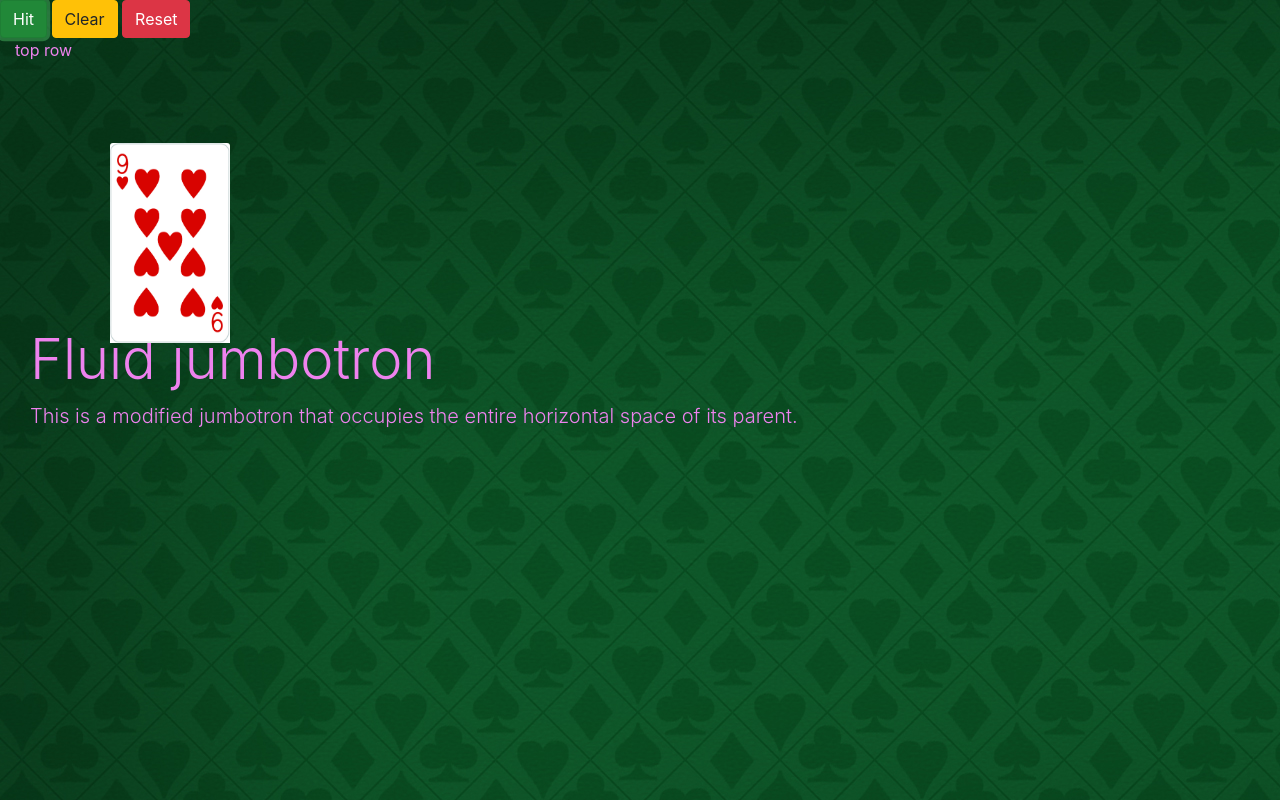
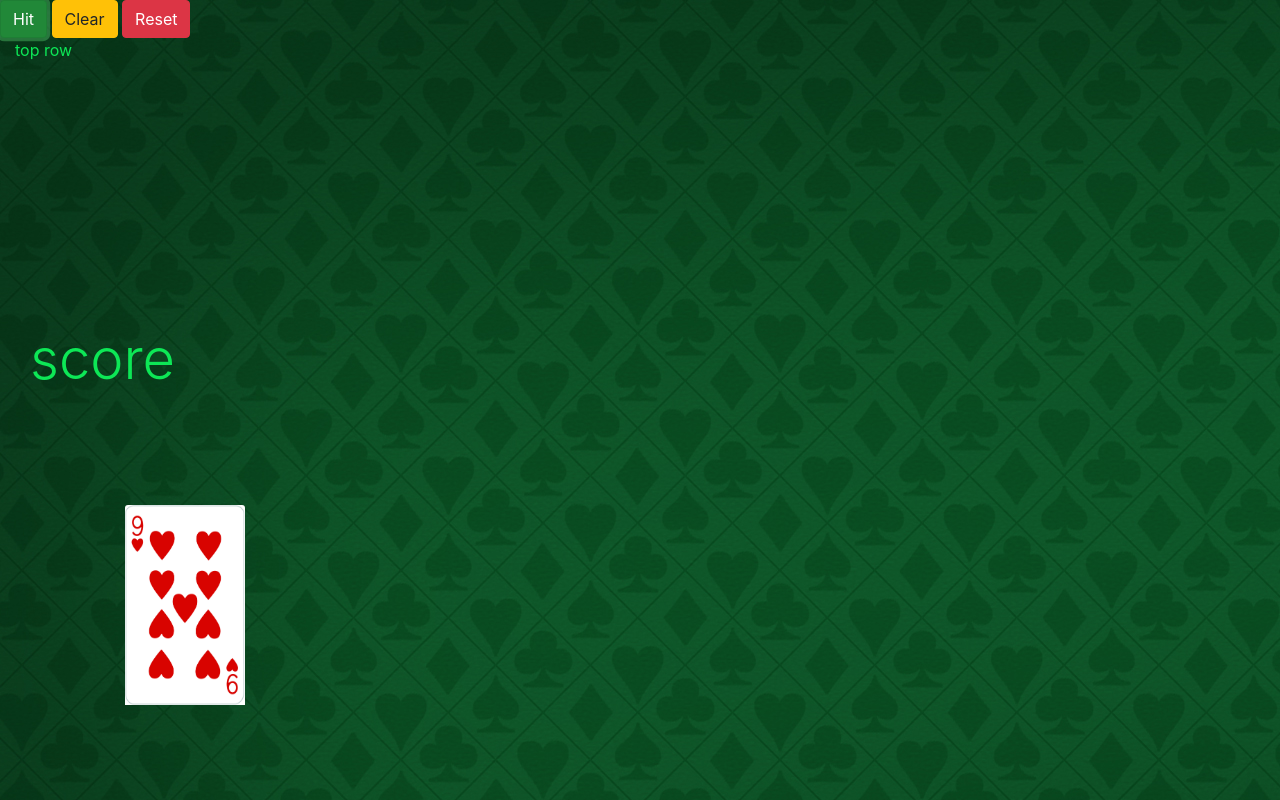
Before and after one commit to J-Martin462/Twenty_ONE, a plain HTML site: page index.html in a window 1280 px wide. Both pictures are taken after a click on the button "Hit". Shown: the top 800 px of the page. Drawn offline with nearby package versions, Linux system fonts and the light colour scheme; files whose address does not match are found by name.

Commit message:
trying to pull

```diff
--- a/app.js
+++ b/app.js
@@ -13,7 +13,7 @@ function hit(){
     var r = Math.floor(Math.random() * 10) + 1
     var suits = [ "C", "D", "H", "S"]
     var ransuit = Math.floor(Math.random() * 4)
-    document.getElementById("carddeck").insertAdjacentHTML ("beforeend", "<img src=Cards/"+ r + suits[ransuit] +".jpg class=card-img-top alt=..>")
+    document.getElementById("carddeck").insertAdjacentHTML ("beforeend", "<img src=images/"+ r + suits[ransuit] +".jpg class=card-img-top alt=..>")
     return r
 }
 
@@ -21,7 +21,7 @@ function compGam() {
     var r = Math.floor(Math.random() * 10) + 1
     var suits = [ "C", "D", "H", "S"]
     var ransuit = Math.floor(Math.random() * 4)
-    document.getElementById("carddeck-comp").insertAdjacentHTML ("beforeend", "<img src=Cards/"+ r + suits[ransuit] +".jpg class=card-img-top alt=..>")
+    document.getElementById("carddeck-comp").insertAdjacentHTML ("beforeend", "<img src=images/"+ r + suits[ransuit] +".jpg class=card-img-top alt=..>")
     return r
 
 }
--- a/index.html
+++ b/index.html
@@ -24,8 +24,8 @@
               </div>
                 <div class="jumbotron jumbotron-fluid jumbo" id="player">
                   <div class="container">
-                    <h1 class="display-4">Fluid jumbotron</h1>
-                    <p class="lead">This is a modified jumbotron that occupies the entire horizontal space of its parent.</p>
+                    <h1 class="display-4" id="jumbo">score</h1>
+                    <p class="lead"></p>
                   </div>
                 </div>
                 <div class="card-deck" id="carddeck">
--- a/style.css
+++ b/style.css
@@ -20,12 +20,12 @@ body{
 
 
 .cont{
-    border: rgb(146, 130, 238);
-    color: violet;
+    border: rgb(13, 231, 86);
+    color:rgb(13, 231, 86);
 }
 
 #carddeck > img{
-   /* bottom: -200px; */
+   bottom: -200px;
    height: 200px;
    width: 120px;
    margin-left: 10px
@@ -33,6 +33,16 @@ body{
 
 .card-deck {
     position: relative;
-    top: -200px;
+    align-content: middle;
+    margin-left: auto;
+    margin-right:auto;
+    top: 200px;
     left: 100px;
 }
+
+.carddeck-comp{
+    position: top;
+    top: 200px;
+    left: 100px;
+
+}
```
